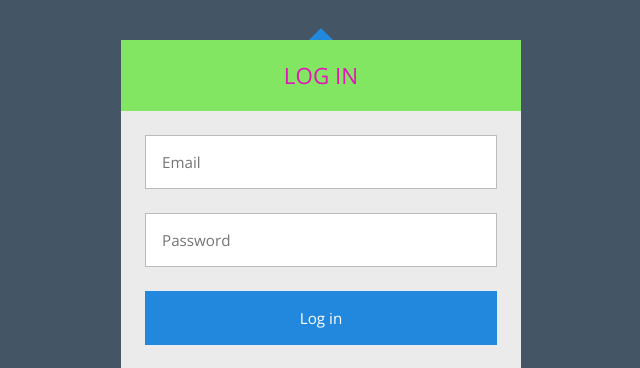
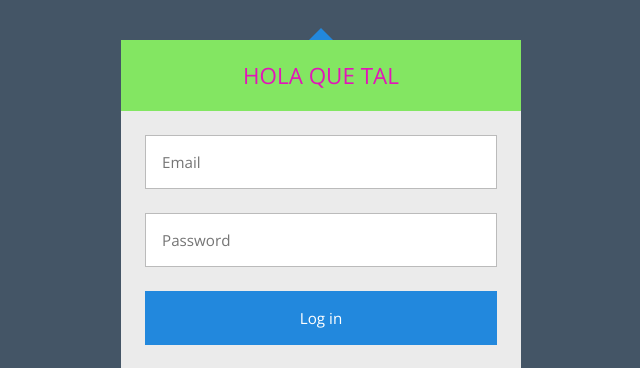
Before and after one commit to cristinagreche/practica_dados_apache, a PHP site: page / in a window 1280 px wide. Shown: the top 368 px of the page, without its empty margins (319-959 px from the left). Run offline with PHP 8.4, Linux system fonts and the light colour scheme.

Commit message:
commit9 hola que tal

```diff
--- a/index.php
+++ b/index.php
@@ -29,7 +29,7 @@ echo'<!DOCTYPE html>
 <div class="login">
 <div class="login-triangle"></div>
 
-<h2 class="login-header">Log in</h2>
+<h2 class="login-header">hola que tal</h2>
 
 <form class="login-container" action="index.php" method="post">
   <p><input name="email" type="email" placeholder="Email"></p>
```
